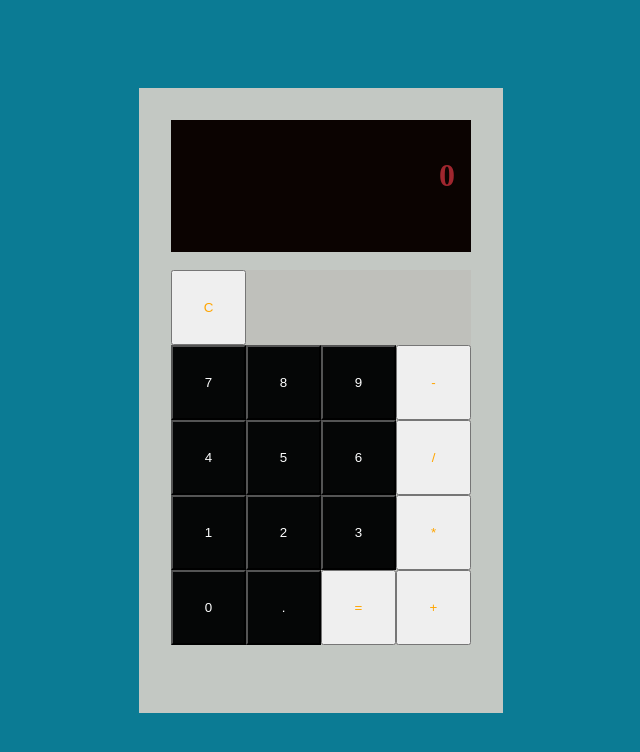
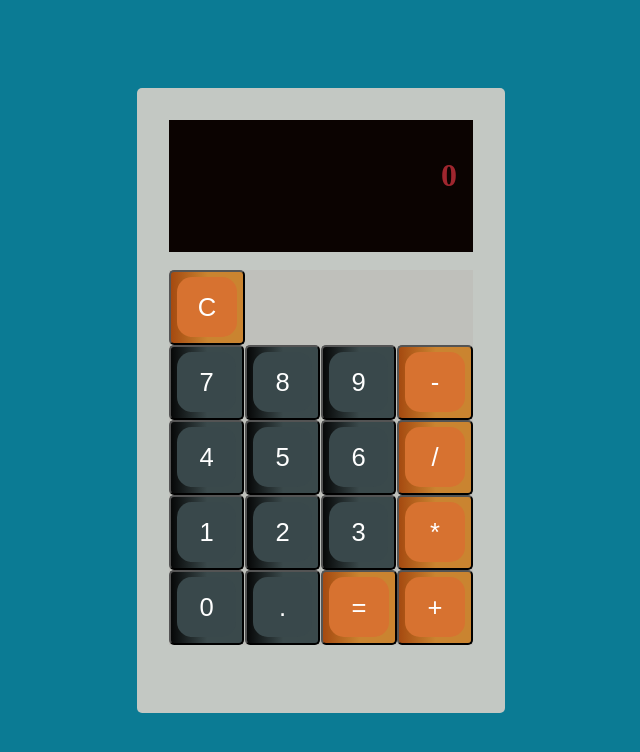
Before and after one commit to jessy-marion/Calculator, a React (Vite) app in the folder Calculator/: page / in a window 1280 px wide. Shown: the top 752 px of the page, without its empty margins (319-959 px from the left). Built offline with nearby package versions, Linux system fonts and the light colour scheme.

Commit message:
styles: 3d effect on keys

```diff
--- a/Calculator/package.json
+++ b/Calculator/package.json
@@ -10,6 +10,7 @@
     "preview": "vite preview"
   },
   "dependencies": {
+    "prettier": "^3.2.5",
     "react": "^18.2.0",
     "react-dom": "^18.2.0"
   },
--- a/Calculator/src/App.css
+++ b/Calculator/src/App.css
@@ -7,7 +7,7 @@
 .calculator {
   background: #c3c8c3;
   padding: 2rem;
-
+  border-radius: 5px;
 }
 
 .buttonsArea{
@@ -22,58 +22,74 @@ grid-template-areas:  "clear . . ."
                       "digit0 digitDot egal addition";
 }
 
+
+.operator, .digit {
+  font-size: 1.6rem;
+  border-radius: 5px;
+
+}
+
+.digit {
+  background: linear-gradient(90deg, rgba(6,7,7,1) 0%, rgba(58,73,75,1) 51%);
+}
+
+.operator {
+  background: linear-gradient(90deg, rgba(165,74,16,1) 0%, rgba(202,132,48,1) 51%);
+}
+
+
 .digit1grid {
-  background: #050606;
+
   grid-area: digit1;
 }
 
 .digit2grid {
-  background: #050606;
+
   grid-area: digit2;
 }
 
 .digit3grid {
-  background: #050606;
+
   grid-area: digit3;
 }
 
 .digit4grid {
-  background: #050606;
+
   grid-area: digit4;
 }
 
 .digit5grid {
-  background: #050606;
+
   grid-area: digit5;
 }
 
 .digit6grid {
-  background: #050606;
+
   grid-area: digit6;
 }
 
 .digit7grid {
-  background: #050606;
+
   grid-area: digit7;
 }
 
 .digit8grid {
-  background: #050606;
+
   grid-area: digit8;
 }
 
 .digit9grid {
-  background: #050606;
+
   grid-area: digit9;
 }
 
 .digit10grid {
-  background: #050606;
+
   grid-area: digit0;
 }
 
 .digit11grid {
-  background: #050606;
+
   grid-area: digitDot;
 }
 
--- a/Calculator/src/Components/Digit/Digit.module.css
+++ b/Calculator/src/Components/Digit/Digit.module.css
@@ -1,5 +1,18 @@
 .digitProperties {
+    display: flex;
+    align-items: center;
+    justify-content: center;
     color: white;
     height: 75px;
     width: 75px;
 }
+
+.key {
+    display: flex;
+    align-items: center;
+    justify-content: center ;
+    background: #39484b ;
+    height: 60px;
+    width: 60px;
+    border-radius: 25%;
+}
--- a/Calculator/src/Components/Digit/Digit.tsx
+++ b/Calculator/src/Components/Digit/Digit.tsx
@@ -4,6 +4,6 @@ import styles from './Digit.module.css'
 export default function Digit({...props}){
     return (
         <button className={`digit digit${props.number + "grid"} ${styles.digitProperties}`}  onClick={() => props.pickDigit(props.digit)
-        }>{props.digit}</button>
+        }><div className={styles.key}>{props.digit}</div></button>
     )
 }
--- a/Calculator/src/Components/Operator/Operator.module.css
+++ b/Calculator/src/Components/Operator/Operator.module.css
@@ -1,3 +1,13 @@
 .operatorProperties {
-    color: orange
+    color: white
 }
+
+.key {
+    display: flex;
+    align-items: center;
+    justify-content: center ;
+    background: #D77230 ;
+    height: 60px;
+    width: 60px;
+    border-radius: 25%;
+}
--- a/Calculator/src/Components/Operator/Operator.tsx
+++ b/Calculator/src/Components/Operator/Operator.tsx
@@ -48,6 +48,6 @@ let transcribeOperator: string = "";
 
             }
         }
-        }>{props.operator}</button>
+        }><div className={styles.key}>{props.operator}</div> </button>
     )
 }
```
Also changed, not shown: 1 other file (tests, documents, lock files or other folders).
